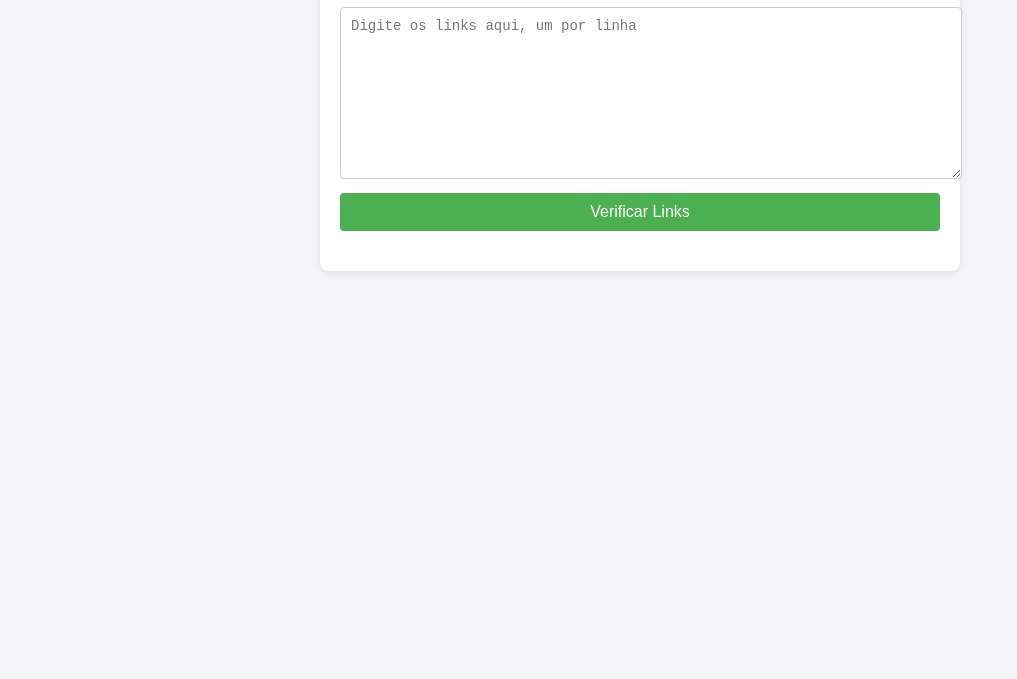
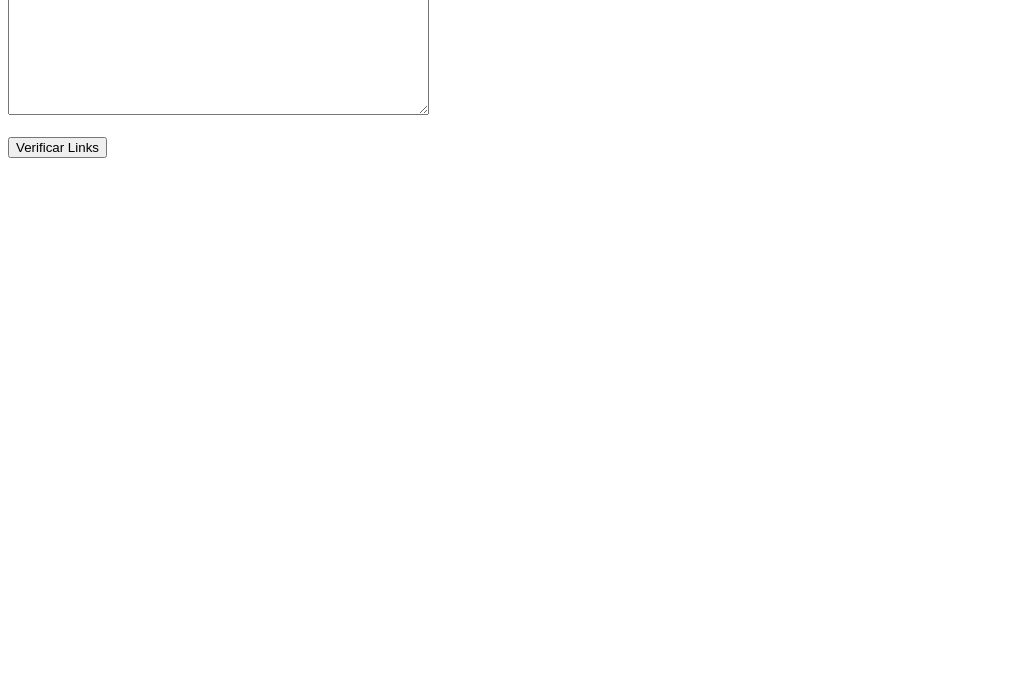
Before and after one commit to chensonbh763/verificador-, a plain HTML site: page index.html in a window 1280 px wide. Shown: the part 121-800 px from the top of the page, without its empty margins (0-1017 px from the left). Drawn offline with Linux system fonts and the light colour scheme.

Commit message:
Update index.html

```diff
--- a/index.html
+++ b/index.html
@@ -4,102 +4,54 @@
   <meta charset="UTF-8">
   <meta name="viewport" content="width=device-width, initial-scale=1.0">
   <title>Verificador de Links</title>
-    <style>
-        body {
-            font-family: Arial, sans-serif;
-            padding: 20px;
-            background-color: #f4f4f9;
-        }
-        #container {
-            max-width: 600px;
-            margin: auto;
-            background-color: #fff;
-            padding: 20px;
-            border-radius: 8px;
-            box-shadow: 0 2px 10px rgba(0, 0, 0, 0.1);
-        }
-        h1 {
-            text-align: center;
-            color: #333;
-        }
-        textarea {
-            width: 100%;
-            height: 150px;
-            padding: 10px;
-            font-size: 14px;
-            margin-bottom: 10px;
-            border: 1px solid #ccc;
-            border-radius: 4px;
-        }
-        button {
-            width: 100%;
-            padding: 10px;
-            background-color: #4CAF50;
-            color: white;
-            border: none;
-            border-radius: 4px;
-            font-size: 16px;
-            cursor: pointer;
-        }
-        button:hover {
-            background-color: #45a049;
-        }
-        #result {
-            margin-top: 20px;
-        }
-    </style>
 </head>
 <body>
+  <h1>Verificador de Links</h1>
+  <div>
+    <textarea id="inputLinks" rows="10" cols="50" placeholder="Cole seus links aqui, um por linha..."></textarea>
+  </div>
+  <br>
+  <button onclick="verificarLinks()">Verificar Links</button>
 
-<div id="container">
-    <h1>Verificador de Links de Grupos</h1>
-    <textarea id="links" placeholder="Digite os links aqui, um por linha"></textarea>
-    <button onclick="verificarLinks()">Verificar Links</button>
-    <div id="result"></div>
-</div>
+  <div id="resultado"></div>
 
   <script>
     async function verificarLinks() {
-        const links = document.getElementById('links').value.split("\n").map(link => link.trim()).filter(link => link !== "");
-        if (links.length === 0) {
-            alert("Por favor, insira ao menos um link.");
+      const inputLinks = document.getElementById('inputLinks').value;
+      const linksArray = inputLinks.split('\n').map(link => link.trim()).filter(link => link !== "");
+      const resultadoDiv = document.getElementById('resultado');
+      resultadoDiv.innerHTML = ''; // Limpa os resultados anteriores
+
+      if (linksArray.length === 0) {
+        resultadoDiv.innerHTML = 'Por favor, insira pelo menos um link.';
         return;
       }
 
-        // Exibe mensagem de carregamento
-        document.getElementById('result').innerHTML = "Verificando...";
-
-        // Envia os links para o backend Flask
-        const response = await fetch('http://127.0.0.1:5000/verificar', {
+      try {
+        const response = await fetch('https://verificador-qgyz.onrender.com/verificar', {
           method: 'POST',
           headers: {
             'Content-Type': 'application/json',
           },
-            body: JSON.stringify({ links: links })
+          body: JSON.stringify({ links: linksArray }),
         });
 
         if (response.ok) {
           const data = await response.json();
-            exibirResultados(data);
+          let resultados = '<h2>Resultados:</h2><ul>';
+          data.forEach(linkStatus => {
+            resultados += `<li>${linkStatus.link} - Status: ${linkStatus.status}</li>`;
+          });
+          resultados += '</ul>';
+          resultadoDiv.innerHTML = resultados;
         } else {
-            const error = await response.json();
-            alert(error.error);
-            document.getElementById('result').innerHTML = "";
+          resultadoDiv.innerHTML = 'Erro ao verificar os links. Tente novamente.';
+        }
+      } catch (error) {
+        resultadoDiv.innerHTML = 'Erro de rede ou no servidor. Tente novamente.';
+        console.error('Erro ao verificar links:', error);
       }
     }
-
-    function exibirResultados(resultados) {
-        let output = "<h3>Links Verificados</h3>";
-        for (const categoria in resultados) {
-            output += `<b>${categoria}</b><ul>`;
-            resultados[categoria].forEach(link => {
-                output += `<li><a href="${link}" target="_blank">${link}</a></li>`;
-            });
-            output += "</ul>";
-        }
-        document.getElementById('result').innerHTML = output;
-    }
   </script>
-
 </body>
 </html>
```
Lines whose indentation alone changed are shown as unchanged.
